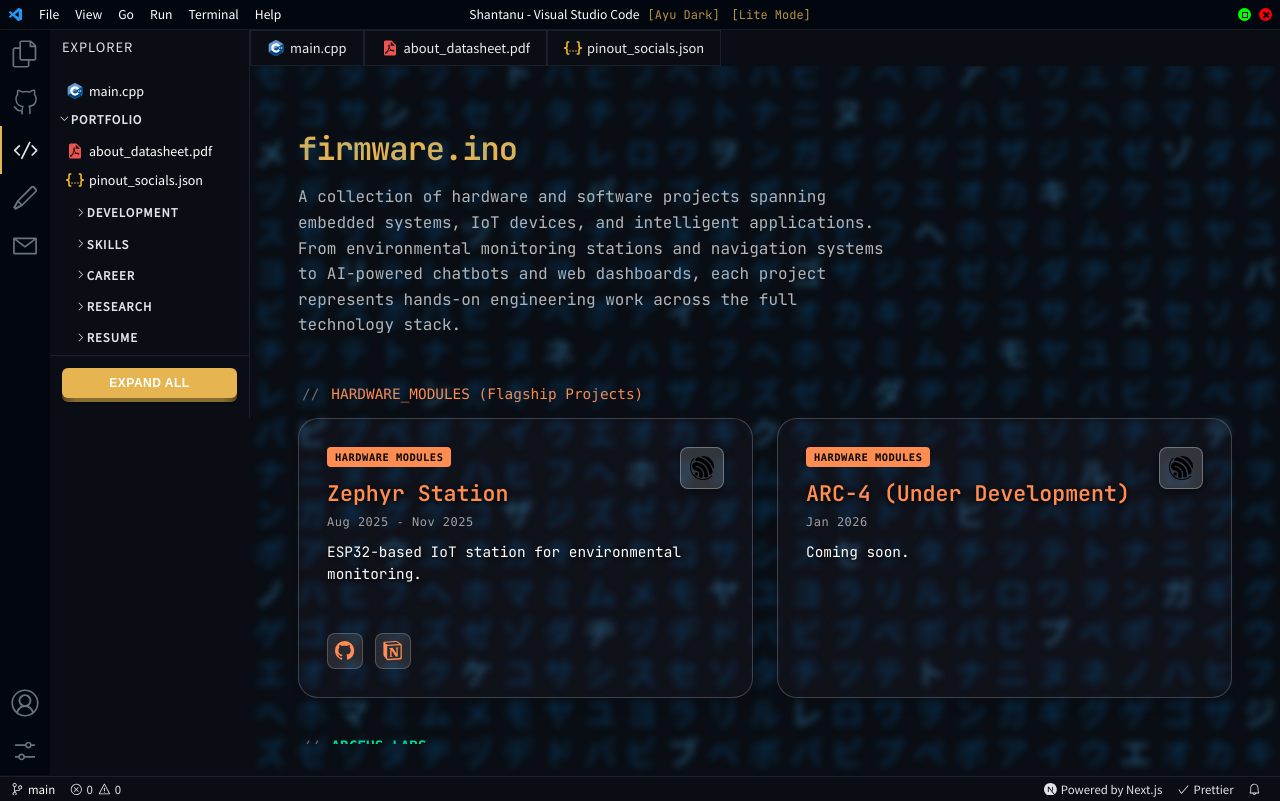
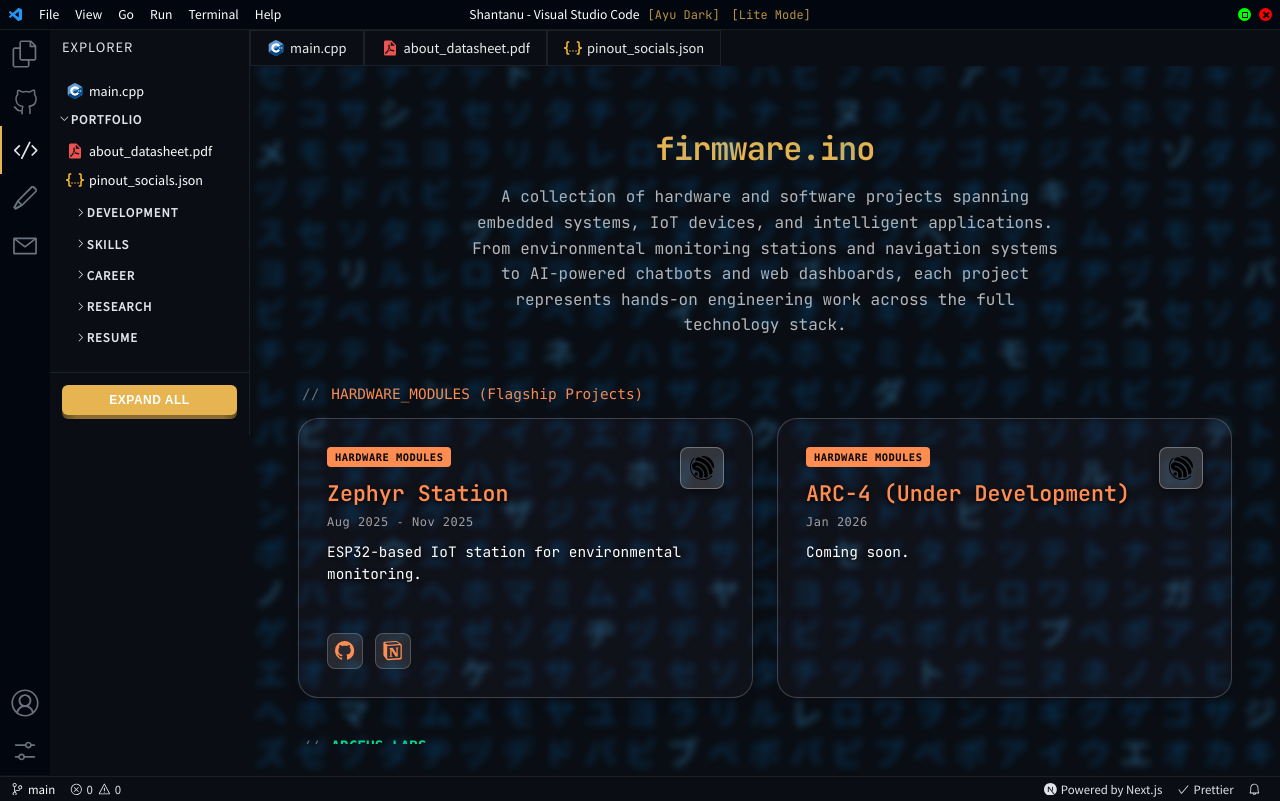
Before and after one commit to shaxntanu/VSCode-Portfolio, a Next.js app: page /projects in a window 1280 px wide. Built offline with nearby package versions, Linux system fonts and the light colour scheme.

Commit message:
Fix Explorer button to stay at bottom, center projects title and description, revert card spanning

```diff
--- a/styles/Explorer.module.css
+++ b/styles/Explorer.module.css
@@ -10,12 +10,14 @@
     display: flex;
     flex-direction: column;
     height: 100%;
+    position: relative;
 }
 
 .scrollableContent {
     flex: 1;
     overflow-y: auto;
     overflow-x: hidden;
+    padding-bottom: 80px;
 }
 
 /* Hide scrollbar for Chrome, Safari and Opera */
@@ -209,9 +211,10 @@
     padding: 1rem 0.75rem;
     border-top: 1px solid var(--explorer-border);
     background: var(--explorer-bg);
-    flex-shrink: 0;
-    position: sticky;
+    position: absolute;
     bottom: 0;
+    left: 0;
+    right: 0;
     z-index: 10;
 }
 
--- a/styles/ProjectsPage.module.css
+++ b/styles/ProjectsPage.module.css
@@ -60,7 +60,6 @@
     display: grid;
     grid-template-columns: repeat(auto-fill, minmax(300px, 1fr));
     gap: 1.5rem;
-    grid-auto-flow: dense;
 }
 
 .pageTitle {
@@ -71,6 +70,7 @@
     letter-spacing: -0.03em;
     line-height: 1.2;
     text-transform: lowercase;
+    text-align: center;
 }
 
 .pageSubtitle {
@@ -80,6 +80,9 @@
     margin-bottom: 3rem;
     max-width: 600px;
     line-height: 1.6;
+    text-align: center;
+    margin-left: auto;
+    margin-right: auto;
 }
 
 .infoButton {
```
